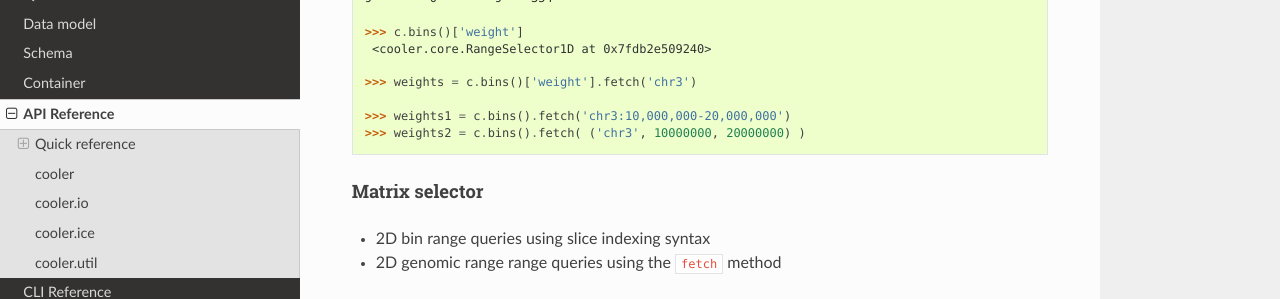
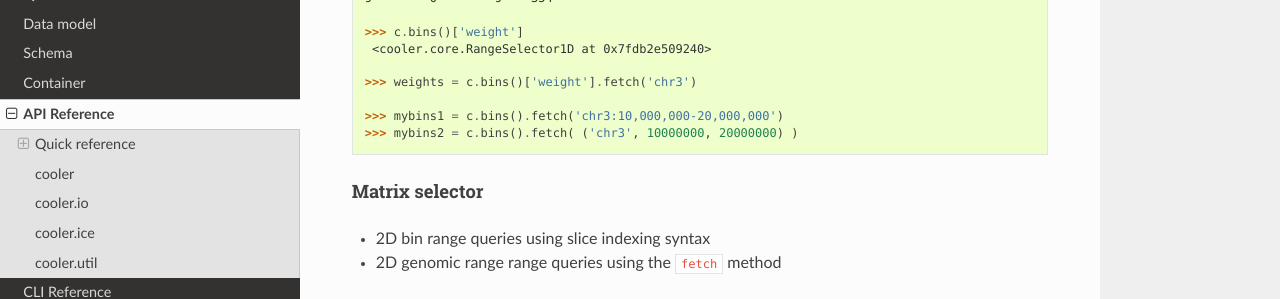
Before and after one commit to open2c/cooler, a Sphinx documentation site: the page built from docs/api.rst, in a window 1280 px wide and 900 px high, scrolled down 1205 px. Shown: the part 151-450 px from the top of the window. Built offline with Sphinx 7.4.7 and the Read the Docs theme 2.0.0, drawn with Linux system fonts in a browser that asks for light colours.

Commit message:
Update docs

```diff
--- a/docs/api.rst
+++ b/docs/api.rst
@@ -80,8 +80,8 @@ Table selectors (chroms, bins, pixels)
 
     >>> weights = c.bins()['weight'].fetch('chr3')
 
-    >>> weights1 = c.bins().fetch('chr3:10,000,000-20,000,000')
-    >>> weights2 = c.bins().fetch( ('chr3', 10000000, 20000000) )
+    >>> mybins1 = c.bins().fetch('chr3:10,000,000-20,000,000')
+    >>> mybins2 = c.bins().fetch( ('chr3', 10000000, 20000000) )
 
 
 
```
